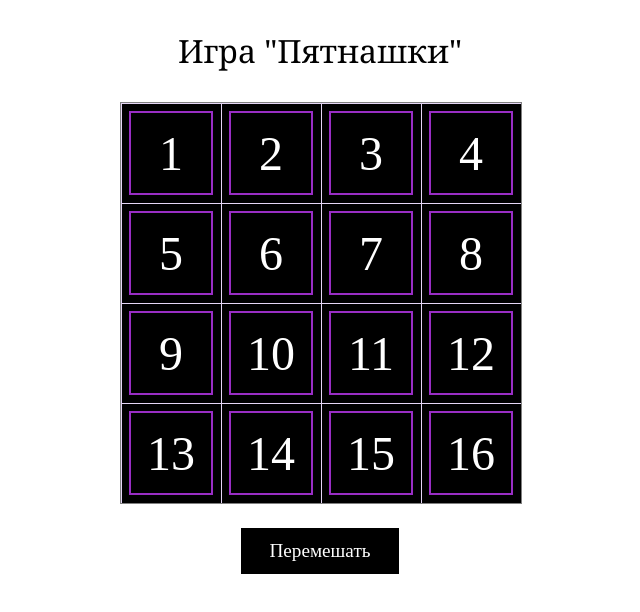
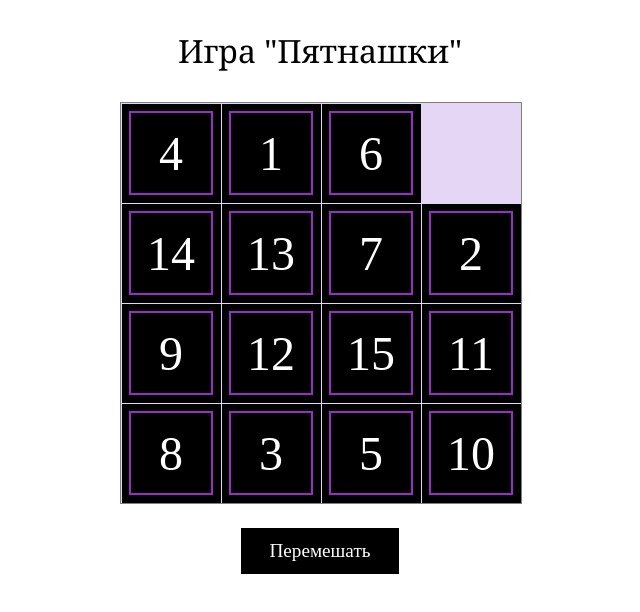
Before and after one commit to raamat/15-puzzle, a website: page src/index.pug in a window 1280 px wide. Both pictures are taken after a click on the button "Перемешать". Shown: the whole page, without its empty margins (320-960 px from the left). Drawn offline with nearby package versions, Linux system fonts and the light colour scheme; files that its build step writes are made by us from their sources.

Commit message:
feat: shuffle puzzle

```diff
--- a/src/index.pug
+++ b/src/index.pug
@@ -15,4 +15,4 @@ html(lang="ru")
                 each val in values
                     button.item(data-matrix-id=val)
                         span.itemVal= val
-            button.button Перемешать
+            button.button#shuffle Перемешать
--- a/src/js/index.js
+++ b/src/js/index.js
@@ -1,14 +1,24 @@
 const containerNode = document.querySelector(".puzzle");
 const itemNodes = Array.from(containerNode.querySelectorAll(".item"));
-const mixButton = document.querySelector(".button");
+// const mixButton = document.querySelector(".button");
 const countItems = 16;
 
 if (itemNodes.length !== countItems) {
   throw new Error(`Должно быть ровно ${countItems} items в HTML`);
 }
 
+/** 1. Position */
+itemNodes[countItems - 1].style.display = "none";
 let matrix = getMatrix(itemNodes.map((item) => Number(item.dataset.matrixId)));
 setPositionItems(matrix);
+
+/** 2. Shuffle */
+document.querySelector("#shuffle").addEventListener("click", () => {
+  const flatMatrix = matrix.flat();
+  const shuffledArray = shuffleArray(flatMatrix);
+  matrix = getMatrix(shuffledArray);
+  setPositionItems(matrix);
+});
 
 function getMatrix(arr) {
   const matrix = [[], [], [], []];
@@ -41,3 +51,10 @@ function setNodeStyles(node, x, y) {
   const shiftPs = 100;
   node.style.transform = `translate3D(${x * shiftPs}%, ${y * shiftPs}%, 0)`;
 }
+
+function shuffleArray(arr) {
+  return arr
+    .map((value) => ({ value, sort: Math.random() }))
+    .sort((a, b) => a.sort - b.sort)
+    .map(({ value }) => value);
+}
```
Also changed, not shown: static/js/index.js (+18 -1 lines), static/index.html.
